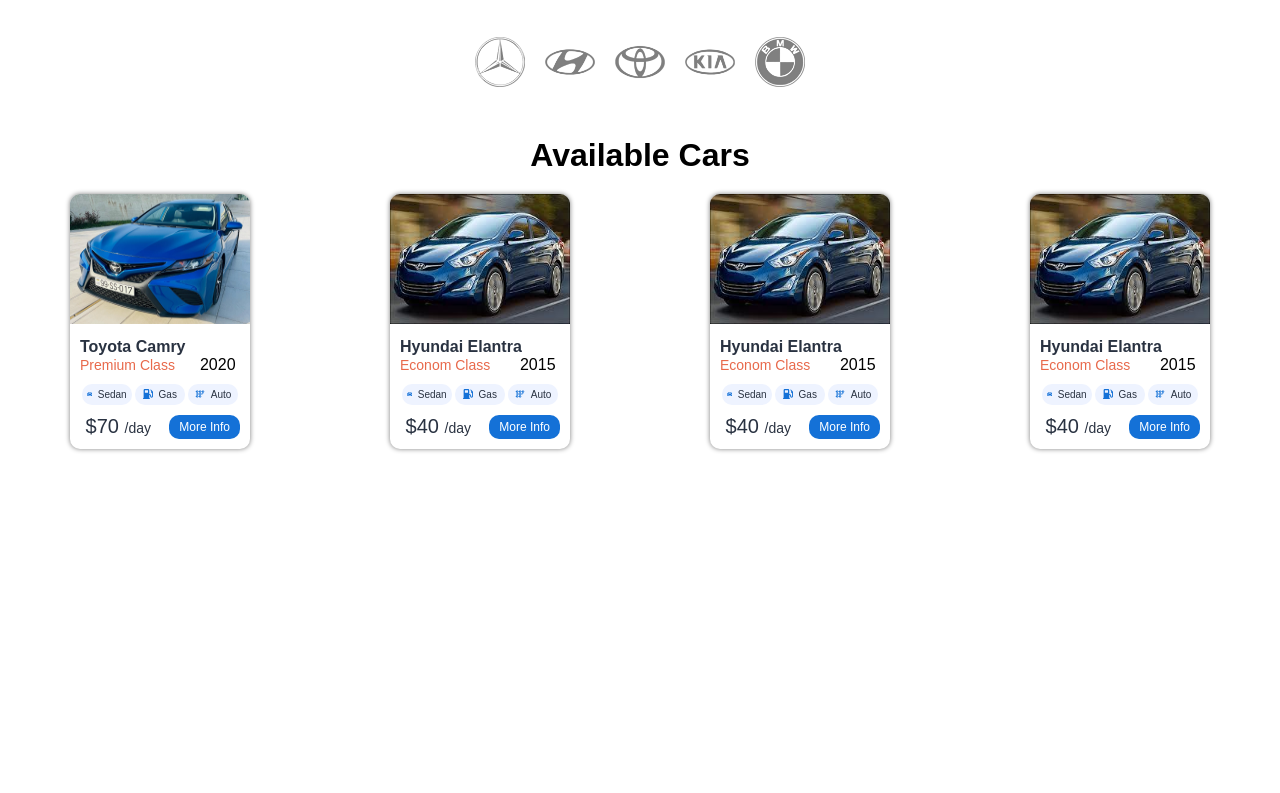
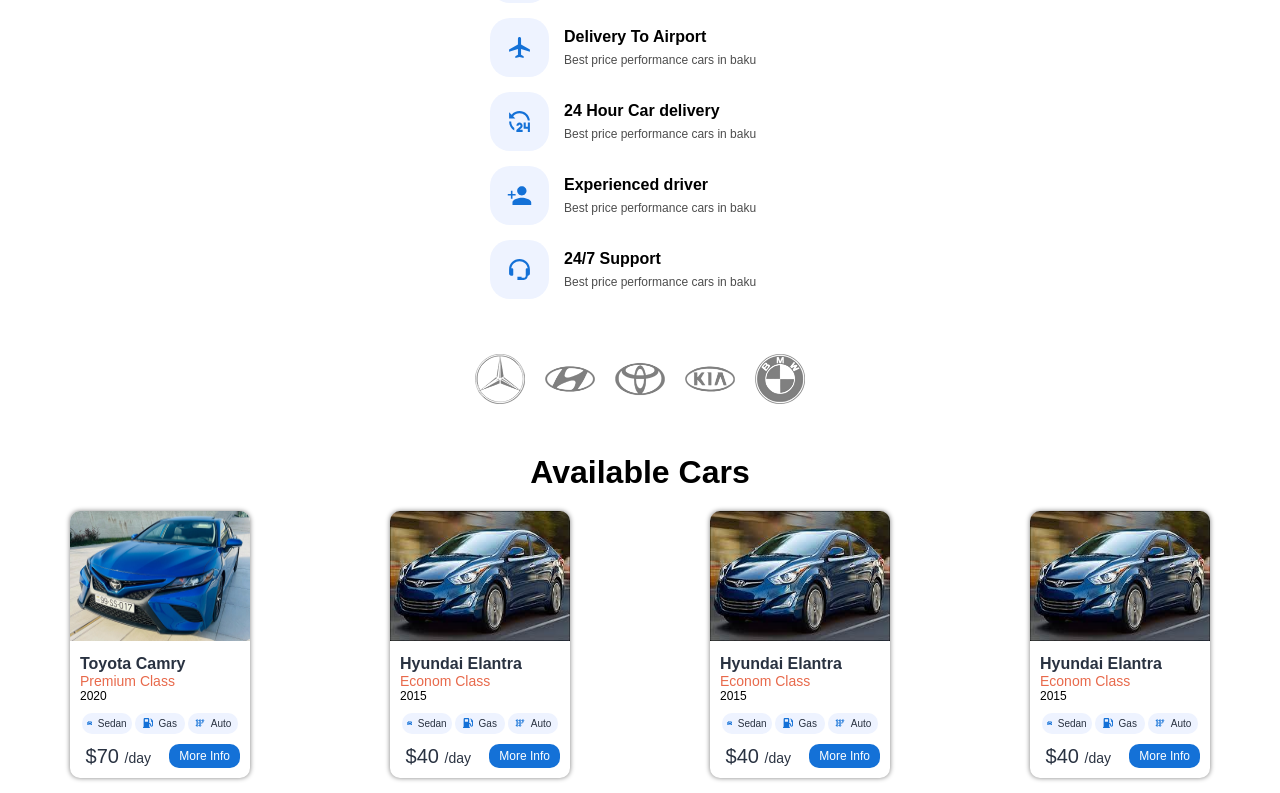
Before and after one commit to qerkules/frontend, a React (Create React App) app: page / in a window 1280 px wide. Shown: the part 1831-2624 px from the top of the page. Before the commit the page ends 2295 px from the top, so only its background shows below. Built offline with nearby package versions, Linux system fonts and the light colour scheme; the HTML template or start-up script is replaced by a standard one.

Commit message:
changed header image and some fonts

```diff
--- a/src/components/card/Card.jsx
+++ b/src/components/card/Card.jsx
@@ -18,8 +18,9 @@
         <h2 className={`${styles.title}`}>{car.name}</h2>
         <div className={`${styles.subtitleSection}`}>
           <h4 className={`${styles.subtitle}`}>{car.class} </h4>
-          <span className={`${styles.year}`}>{car.year}&nbsp;</span>
+
         </div>
+        <div className={`${styles.year}`}>{car.year}&nbsp;</div>
       </div>
 
       <div className={`${styles.description}`}>
--- a/src/components/card/styles.module.css
+++ b/src/components/card/styles.module.css
@@ -40,6 +40,7 @@
 }
 .year {
   font-weight: 500;
+  font-size: 12px;
 }
 .description {
   display: flex;
--- a/src/components/header/styles.module.css
+++ b/src/components/header/styles.module.css
@@ -8,6 +8,7 @@
 }
 
 .leftSide {
+  margin-bottom: 30px;
 }
 
 .title {
```
Also changed, not shown: src/images/camry-header.png.
